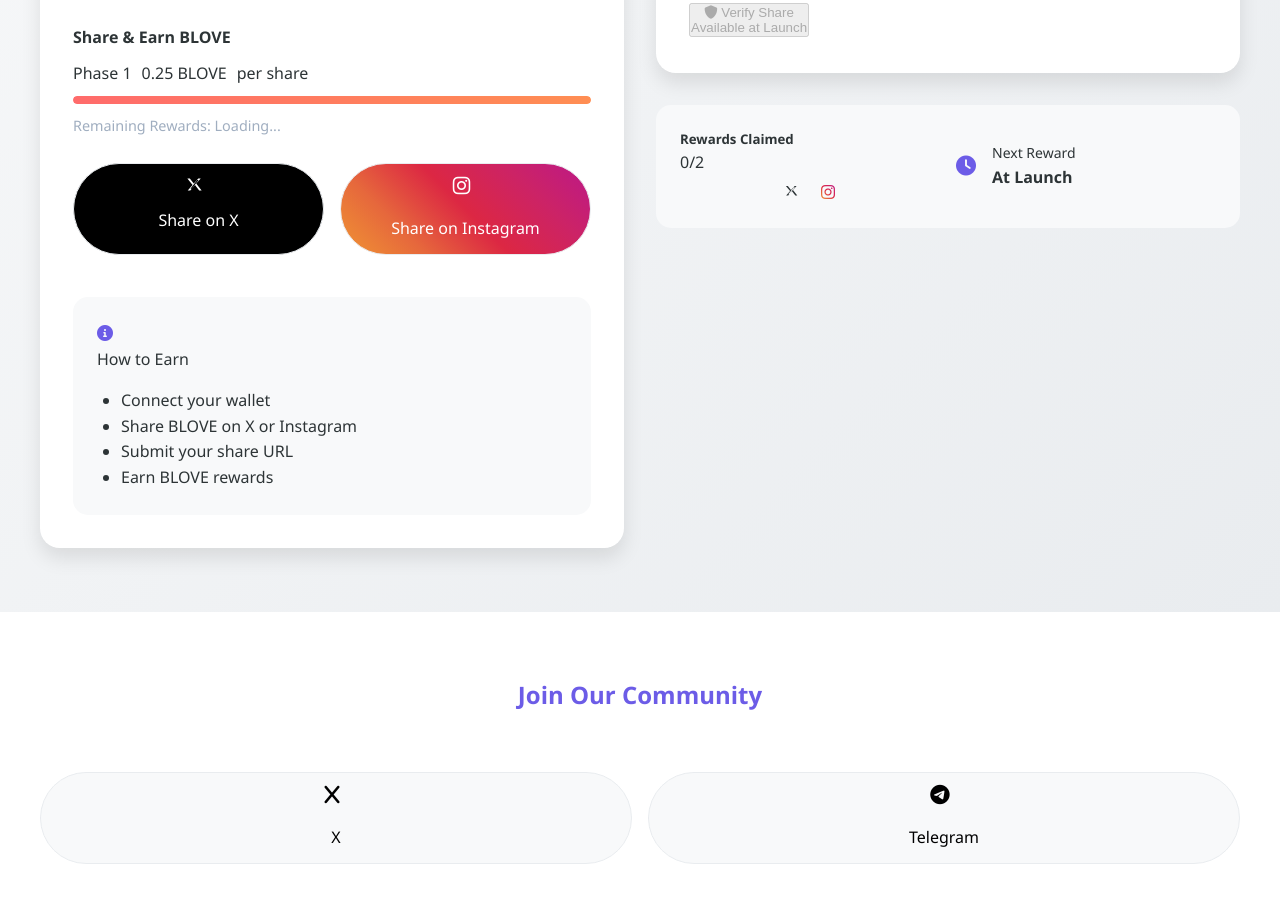
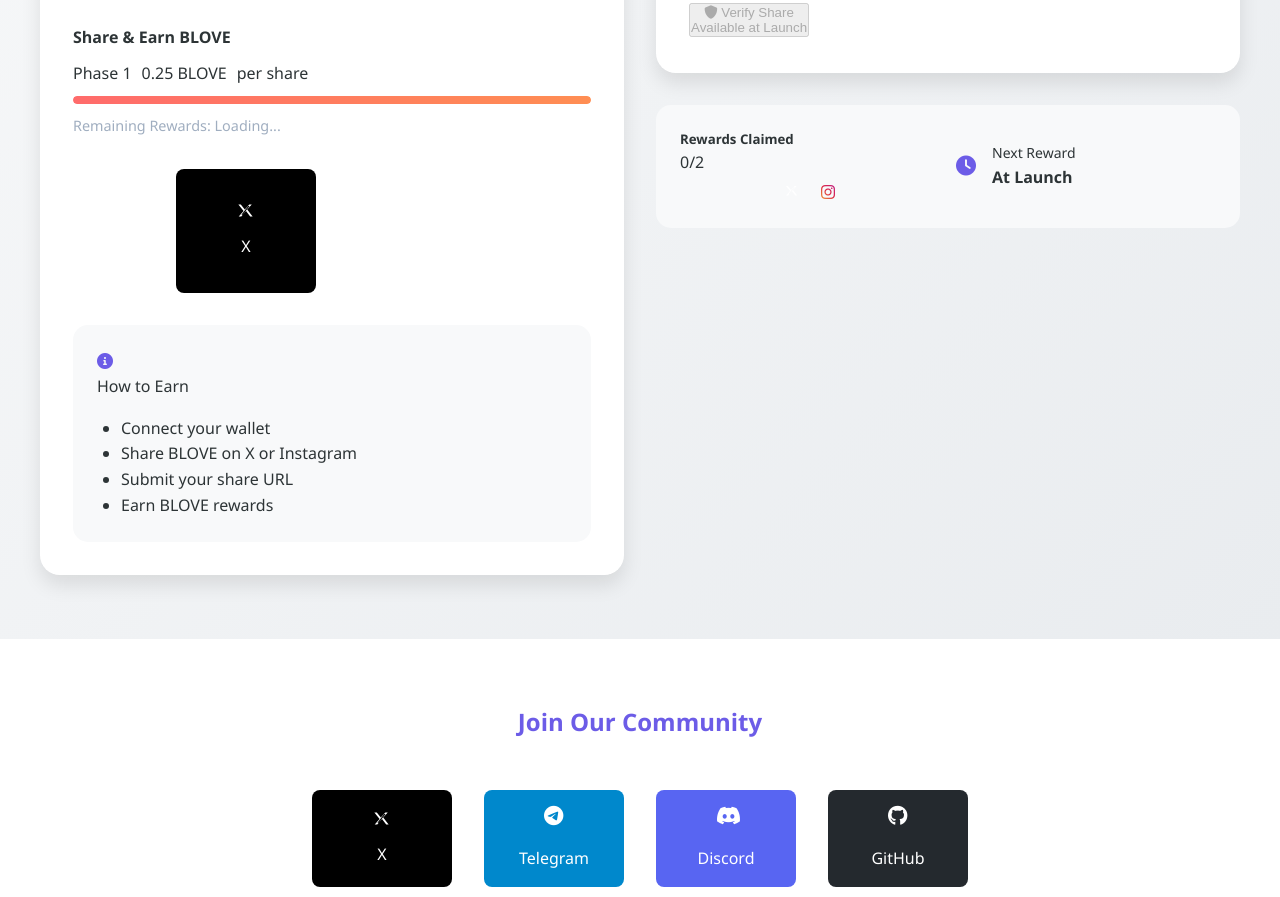
Before and after one commit to LifesCycles/blove-website, a plain HTML site: page docs/index.html in a window 1280 px wide. Shown: the part 3476-4373 px from the top of the page. Drawn offline with nearby package versions, Linux system fonts and the light colour scheme; a script that the page names is missing.

Commit message:
style: Update social links with brand colors and consistent sizing
- Add brand-specific colors for each platform
- Set consistent button sizes and spacing
- Improve hover effects
- Center content and icons

```diff
--- a/docs/index.html
+++ b/docs/index.html
@@ -144,16 +144,60 @@
             box-shadow: 0 10px 20px rgba(0,0,0,0.1);
         }
 
+        .social-links {
+            display: flex;
+            justify-content: center;
+            gap: 2rem;
+            margin-top: 2rem;
+        }
+
         .social-link {
-            background: #f8f9fa;
-            border-radius: 15px;
+            display: flex;
+            align-items: center;
+            justify-content: center;
+            gap: 0.75rem;
+            padding: 1rem;
+            width: 140px;
+            border-radius: 8px;
+            color: #fff;
+            text-decoration: none;
             transition: all 0.3s ease;
+            font-weight: 500;
         }
 
         .social-link:hover {
-            background: #8A2BE2;
-            color: white;
-            transform: translateY(-5px);
+            transform: translateY(-2px);
+            filter: brightness(1.1);
+        }
+
+        .social-link.x {
+            background: #000000;
+        }
+
+        .social-link.telegram {
+            background: #0088cc;
+        }
+
+        .social-link.discord {
+            background: #5865F2;
+        }
+
+        .social-link.github {
+            background: #24292e;
+        }
+
+        .social-link i, .social-link img {
+            font-size: 1.25rem;
+            width: 1.25rem;
+            height: 1.25rem;
+        }
+
+        .social-link span {
+            font-size: 1rem;
+        }
+
+        .x-logo-small {
+            filter: invert(1);
         }
 
         .requirements-note {
@@ -179,47 +223,6 @@
             vertical-align: middle;
             margin-right: 8px;
             fill: currentColor;
-        }
-
-        .social-link {
-            display: flex;
-            align-items: center;
-            padding: 12px 24px;
-            margin: 10px 0;
-            border-radius: 50px;
-            background: #f8f9fa;
-            color: #000;
-            text-decoration: none;
-            transition: all 0.3s ease;
-            border: 1px solid #e9ecef;
-        }
-
-        .social-link:hover {
-            transform: translateY(-2px);
-            box-shadow: 0 4px 12px rgba(0,0,0,0.1);
-        }
-
-        .social-link.x-share {
-            background: #000;
-            color: #fff;
-        }
-
-        .social-link.x-share:hover {
-            background: #333;
-        }
-
-        .social-link.instagram-share {
-            background: linear-gradient(45deg, #f09433 0%, #e6683c 25%, #dc2743 50%, #cc2366 75%, #bc1888 100%);
-            color: #fff;
-        }
-
-        .social-link.instagram-share:hover {
-            opacity: 0.9;
-        }
-
-        .social-link i, .social-link svg {
-            margin-right: 8px;
-            font-size: 20px;
         }
 
         .platform-icons {
@@ -464,11 +467,9 @@
                                     </div>
                                 </div>
                                 <div class="social-links">
-                                    <a href="#" class="social-link x-share" onclick="socialRewards.shareOnX(event)">
-                                        <svg class="x-logo" viewBox="0 0 300 300">
-                                            <path d="m236.48 35.91-68.63 74.839 81.63 106.14h-36.775l-62.555-81.263-71.485 81.263h-38.133l73.354-83.517-78.537-97.461h36.775l59.537 77.31 68.111-77.31h36.701zm-32.371 25.024h-20.464l-102.7 130.93h20.464l102.7-130.93z"/>
-                                        </svg>
-                                        Share on X
+                                    <a href="#" class="social-link x" onclick="socialRewards.shareOnX(event)">
+                                        <img src="images/x-logo.svg" alt="X (Twitter)" class="x-logo-small">
+                                        <span>X</span>
                                     </a>
                                     <a href="#" class="social-link instagram-share" onclick="socialRewards.copyInstagramShare(event)">
                                         <i class="fab fa-instagram"></i>
@@ -521,9 +522,7 @@
                                     <p><span id="rewards-claimed">0</span>/2</p>
                                     <div class="platform-icons">
                                         <span class="platform-icon">
-                                            <svg class="x-logo-small" viewBox="0 0 300 300">
-                                                <path d="m236.48 35.91-68.63 74.839 81.63 106.14h-36.775l-62.555-81.263-71.485 81.263h-38.133l73.354-83.517-78.537-97.461h36.775l59.537 77.31 68.111-77.31h36.701zm-32.371 25.024h-20.464l-102.7 130.93h20.464l102.7-130.93z"/>
-                                            </svg>
+                                            <img src="images/x-logo.svg" alt="X (Twitter)" class="x-logo-small">
                                         </span>
                                         <span class="platform-icon">
                                             <i class="fab fa-instagram"></i>
@@ -548,19 +547,19 @@
             <div class="container">
                 <h2>Join Our Community</h2>
                 <div class="social-links">
-                    <a href="#" class="social-link scale-in">
-                        <i class="fab fa-x"></i>
+                    <a href="#" class="social-link x">
+                        <img src="images/x-logo.svg" alt="X" class="x-logo-small">
                         <span>X</span>
                     </a>
-                    <a href="#" class="social-link scale-in" style="animation-delay: 0.2s;">
+                    <a href="#" class="social-link telegram">
                         <i class="fab fa-telegram"></i>
                         <span>Telegram</span>
                     </a>
-                    <a href="#" class="social-link scale-in" style="animation-delay: 0.4s;">
+                    <a href="#" class="social-link discord">
                         <i class="fab fa-discord"></i>
                         <span>Discord</span>
                     </a>
-                    <a href="https://github.com/LifesCycles/blove-website" class="social-link scale-in" style="animation-delay: 0.6s;">
+                    <a href="#" class="social-link github">
                         <i class="fab fa-github"></i>
                         <span>GitHub</span>
                     </a>
```
